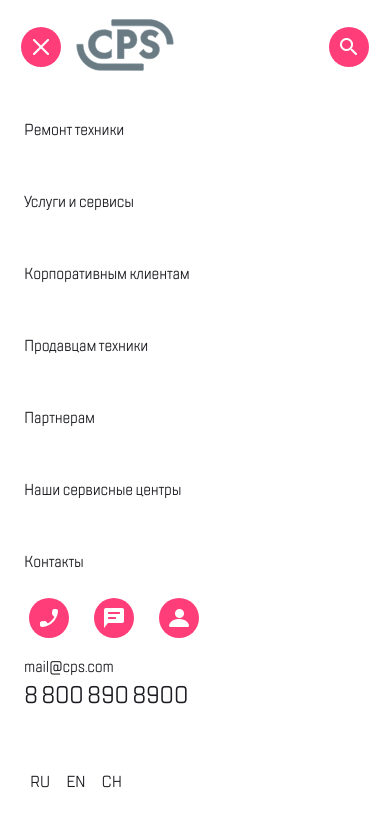
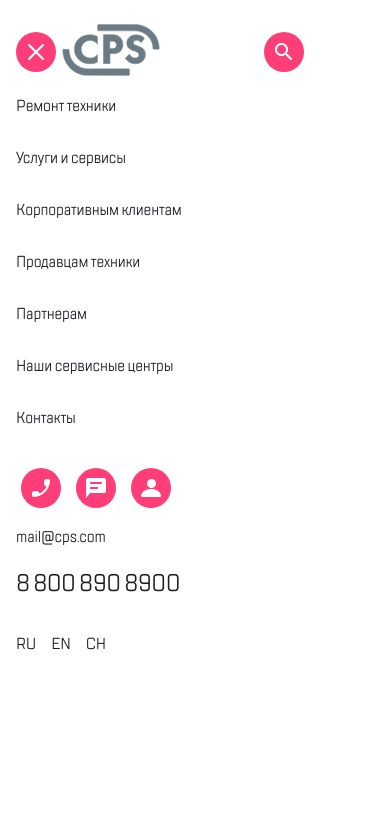
Before and after one commit to georgynogovicin/CPS-for-JM, a plain HTML site: page mobile-menu.html in a window 390 px wide. Drawn offline with Linux system fonts and the light colour scheme; files whose address does not match are found by name.

Commit message:
mobile-menu fixed vol.2

```diff
--- a/mobile-menu.html
+++ b/mobile-menu.html
@@ -7,21 +7,17 @@
     <link rel="stylesheet" href="css/style.css">
 </head>
 <body>
-    <div class="container">
-    <header class="mobile">
-        <nav class="menu mobile">
-            <ul class="menu__list">
-                <ul class="menu__left-part">
-                    <li class="menu__button-round"><img src="img/icons/close.png" alt="Закрыть"></li>
+    <section class="mobile">
+        <div class="mobile__header">
+            <div class="mobile__close">
+                <button class="red-round-button"><img src="./img/icons/close.png"   alt="Закрыть"></button>
                 <div class="logo"><a href="#" class="logo__link"><img src="img/logo/Grouplogo.svg" alt="Логотип" class="logo__img"></a></div>
-                </ul>
-                <ul class="mobile__search">
-                    <li class="menu__button-round"><img src="img/icons/search.png" alt="Поиск"></li>
-                </ul>
-            </ul>
-        </nav>
-    </header>
-    <main class="mobile">
+            </div>
+            <form action="#" class="mobile__search">
+                <input type="text" class="search__text" hidden>
+                <button class="search__btn red-round-button"><img src="./img/icons/search.png" alt="Поиск"></button>
+            </form>
+        </div>
         <nav class="mobile__menu">
             <ul class="mobile__menu-list">
                 <li class="mobile__menu-item"><a href="#" class="mobile__menu-link">Ремонт техники</a></li>
@@ -33,6 +29,7 @@
                 <li class="mobile__menu-item"><a href="#" class="mobile__menu-link">Контакты</a></li>
             </ul>
         </nav>
+        <div class="mobile__footer">
             <nav class="menu">
                 <ul class="menu__list">
                     <ul class="menu__feedback">
@@ -42,19 +39,16 @@
                     </ul>
                 </ul>
             </nav>
-    </main>
-    <footer class="mobile">
             <div class="contacts">
                 <a href="mailto:mail@cps.com" class="contacts__mail-to">mail@cps.com</a>
                 <a href="tel:88008908900" class="contacts__call-to">8 800 890 8900</a>
             </div>
-        <form action="#" method="post" class="choose-lang">
-            <button type="button" class="choose-lang__btn" value="ru">ru</button>
-            <button type="button" class="choose-lang__btn" value="en">en</button>
-            <button type="button" class="choose-lang__btn" value="ch">ch</button>
-        </form>
-    </footer>
+            <ul class="choose-lang">
+                <li class="choose-lang__item"><a href="#">RU</a></li>
+                <li class="choose-lang__item"><a href="#">EN</a></li>
+                <li class="choose-lang__item"><a href="#">CH</a></li>
+            </ul>
         </div>
-
+    </section>
 </body>
 </html>
--- a/scss/style.scss
+++ b/scss/style.scss
@@ -10,6 +10,8 @@ $content-block-text-color: #1B1C21;
 $mobile-width: 320px;
 $tablet-width: 768px;
 $content-width: 1220px;
+$link-color: #1B1C21;
+$hover-link-color: #7E7E82;
 
 
 //Fonts
@@ -246,18 +248,32 @@ header {
 
 //Mobile menu
 .mobile {
+    box-sizing: border-box;
     background-color: white;
-    max-width: 360px;
+    max-width: 320px;
+    padding: 24px 16px;
+    &__header {
+        display: flex;
+        flex-direction: row;
+        align-items: center;
+        justify-content: space-between;
+    }
+    &__close {
+        display: flex;
+        align-items: center;
+        justify-content: space-between;
+        flex-basis: 160px;
+    }
     &__search {
-        padding: inherit;
+        justify-content: flex-end;
         display: flex;
-        justify-content: flex-end;
+        flex-basis: 160px;
     }
+
     &__menu-list {
         margin: 0;
+        padding: 0;
         list-style-type: none;
-        padding: 0;
-
     }
     &__menu-item {
         position: relative;
@@ -265,13 +281,12 @@ header {
     &__menu-link {
         display: block;
         text-decoration: none;
-        padding: 24px 24px;
+        padding: 14px 0;
         font-family: TT Lakes;
         font-size: 16px;
         line-height: 24px;
         letter-spacing: -0.2px;
         color: #1B1C21;
-
         &:hover {
             color: #7E7E82;
             transition-duration: 200ms;
@@ -284,30 +299,49 @@ header {
             background-color: $decoration-elements-color;
             border-radius: 0 15px 15px 0;
             position: absolute;
-            left: 0px;
-            top: 12px;
+            left: -16px;
+            top: 8px;
         }
     }
     .menu__feedback {
+        margin-top: 24px;
         display: flex;
         justify-content: flex-start;
-        padding-inline-start: 24px;
+        padding-inline-start: 0;
         .menu__button-round {
-            margin-right: 20px;
+            margin-right: 10px;
         }
     }
+
 }
 
+.red-round-button {
+    background-color: $round-buttons-fill-color;
+    border: none;
+    outline: none;
+    width: 40px;
+    height: 40px;
+    border-radius: 20px;
+    display: flex;
+    justify-content: center;
+    align-items: center;
+    cursor: pointer;
+    &:hover {
+        transition-duration: 300ms;
+        filter: hue-rotate(45deg) drop-shadow(0 0 0.75rem $round-buttons-fill-color);
+    }
+}
 .contacts {
-    padding: 17px 24px;
+    padding: 17px 0;
     &__mail-to {
         display: block;
         font-family: TT Lakes;
         font-size: 16px;
         line-height: 24px;
         letter-spacing: -0.2px;
-        color: #1B1C21;
+        color: $link-color;
         text-decoration: none;
+        padding-bottom: 18px;
     }
     &__call-to {
         display: block;
@@ -315,28 +349,31 @@ header {
         font-size: 24px;
         line-height: 32px;
         letter-spacing: -0.6px;
-        color: #1B1C21;
+        color: $link-color;
         text-decoration: none;
+    }
+    & a:hover {
+        color: $hover-link-color;
     }
 }
 .choose-lang {
-    margin-top: 41px;
-    padding-left: 24px;
-
-    &__btn {
-        border: none;
-        background-color: inherit;
+   padding: 0;
+   list-style-type: none;
+   display: flex;
+   justify-content: space-between;
+   width: 90px;
+   &__item a {
+        text-decoration: none;
+        color: $content-block-text-color;
         font-family: TT Lakes;
         font-size: 16px;
         line-height: 24px;
         letter-spacing: -0.2px;
-        color: #1B1C21;
-        text-transform: uppercase;
         &:hover {
-            color: #7E7E82;
+            color: $hover-link-color;
         }
+   }
 
-    }
 }
 
 // Tablet 320px
```
Also changed, not shown: css/style.css, 1 other file. Lines whose indentation alone changed are shown as unchanged.
